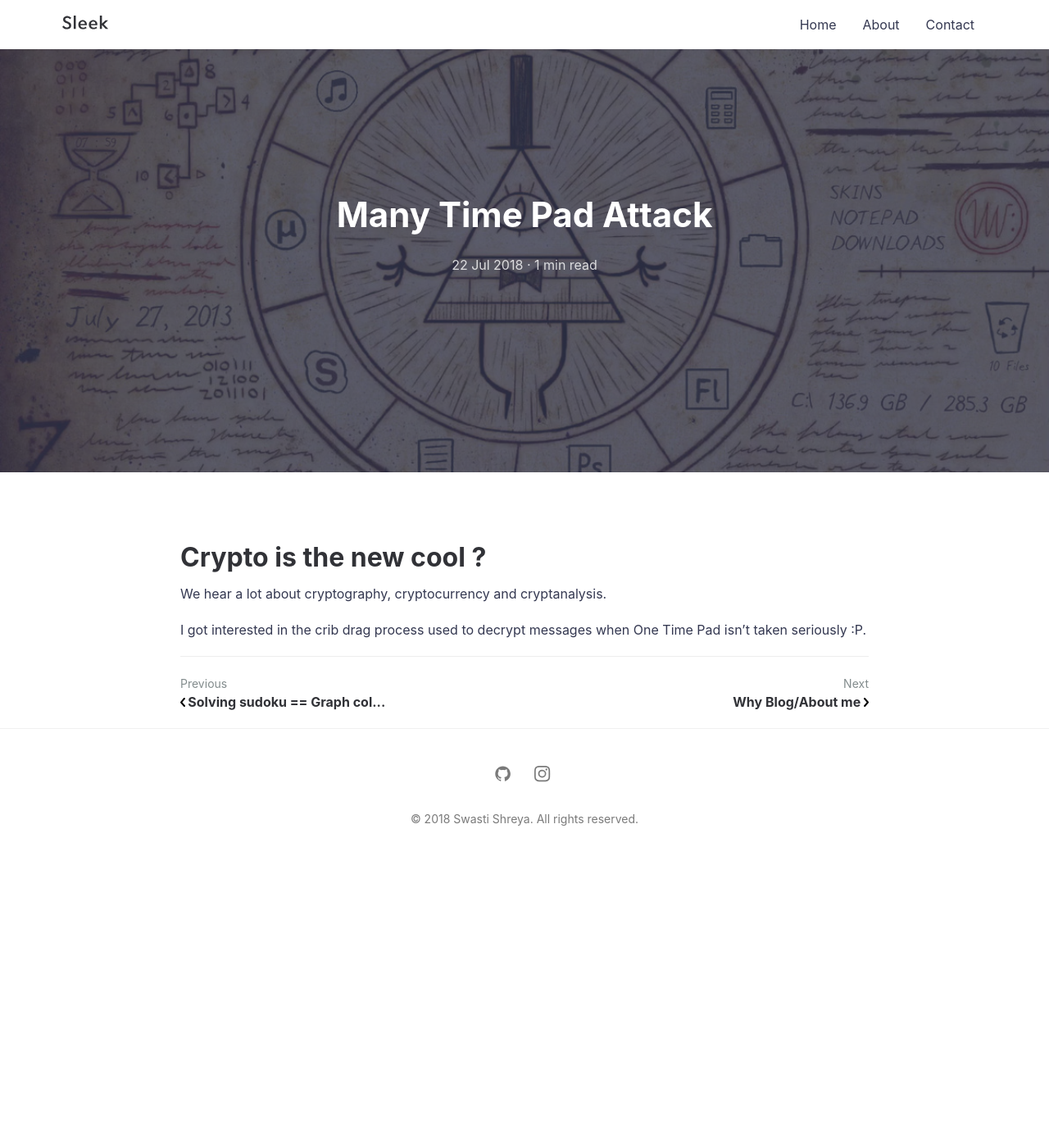
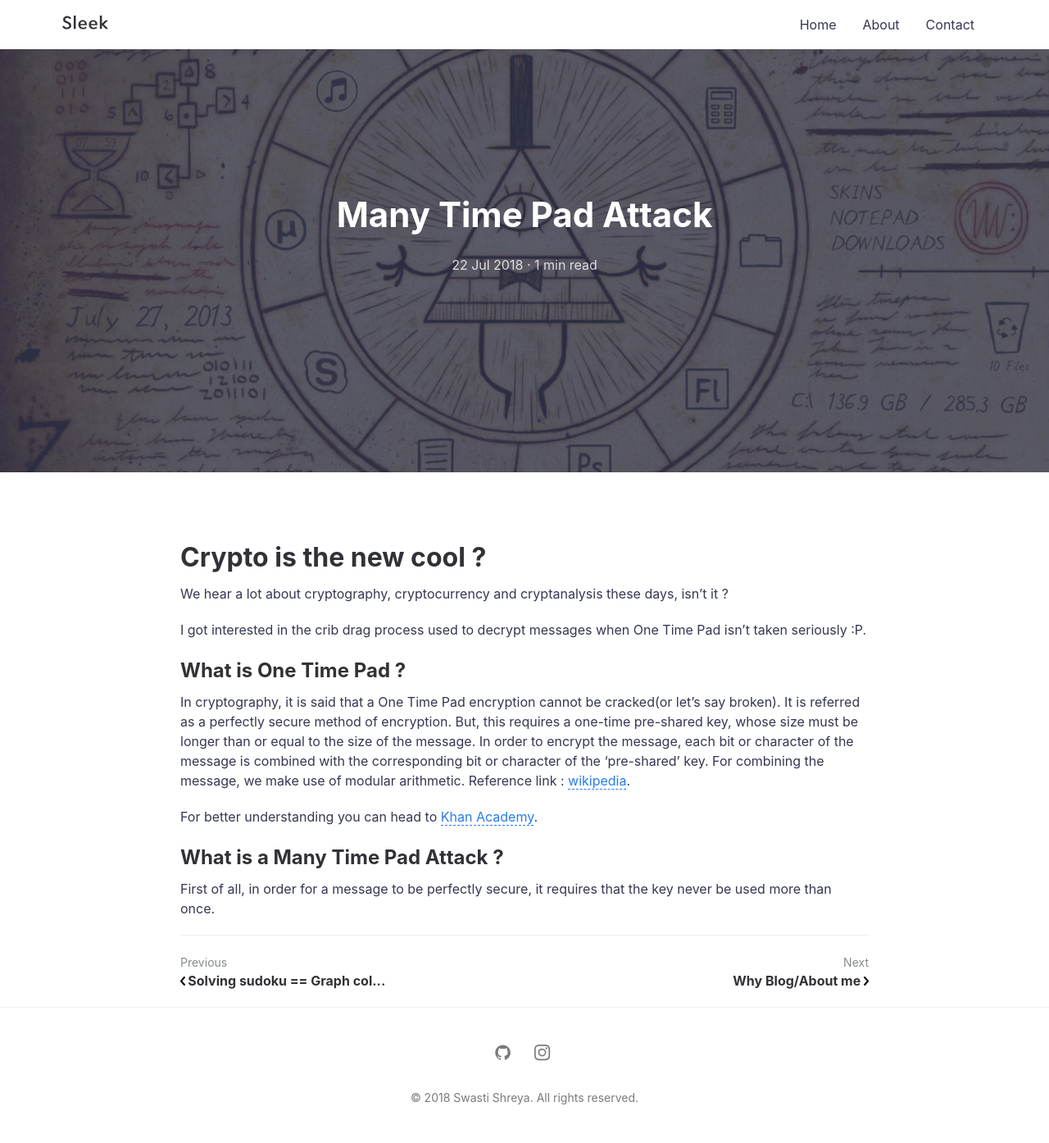
Before and after one commit to swastishreya/swastishreya.github.io, a Jekyll site: the page built from _posts/2018-07-22-many-time-pad.md, in a window 1280 px wide. Shown: the whole page at 82% size. Built offline with Jekyll 4.4.1, drawn with Linux system fonts in a browser that asks for light colours; a script that is not in the unit is left out; before the commit the page ends 1054 px from its top, so only the background shows below that.

Commit message:
Many time pad under construction

```diff
--- a/_posts/2018-07-22-many-time-pad.md
+++ b/_posts/2018-07-22-many-time-pad.md
@@ -7,6 +7,17 @@ mathjax: true
 
 # Crypto is the new cool ?
 
-We hear a lot about cryptography, cryptocurrency and cryptanalysis.
+We hear a lot about cryptography, cryptocurrency and cryptanalysis these days, isn't it ?
 
 I got interested in the crib drag process used to decrypt messages when One Time Pad isn't taken seriously :P.
+
+## What is One Time Pad ?
+
+In cryptography, it is said that a One Time Pad encryption cannot be cracked(or let's say broken). It is referred as a perfectly secure method of encryption. But, this requires a one-time pre-shared key, whose size must be longer than or equal to the size of the message. In order to encrypt the message, each bit or character of the message is combined with the corresponding bit or character of the 'pre-shared' key. For combining the message, we make use of modular arithmetic.
+Reference link : [wikipedia](https://en.wikipedia.org/wiki/One-time_pad).
+
+For better understanding you can head to [Khan Academy](https://www.khanacademy.org/computing/computer-science/cryptography#crypt).
+
+## What is a Many Time Pad Attack ?
+
+First of all, in order for a message to be perfectly secure, it requires that the key never be used more than once.
```
